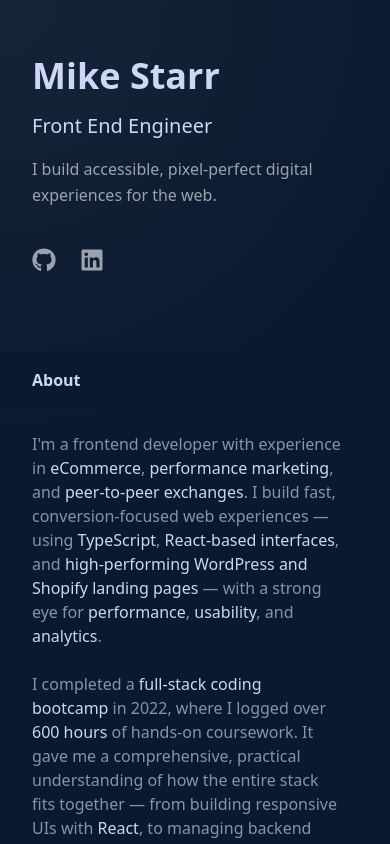
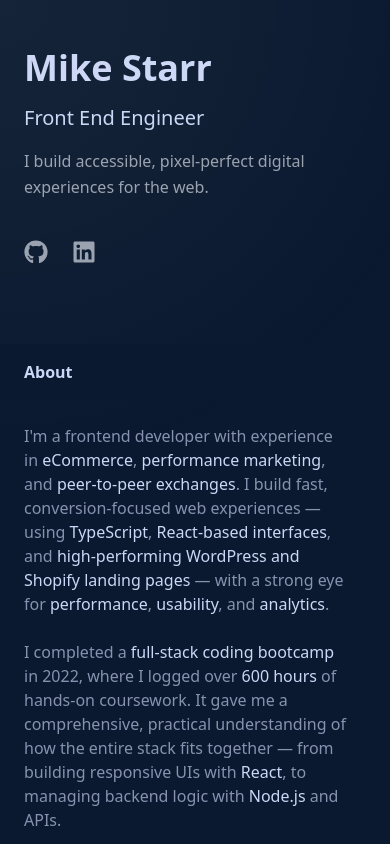
Before and after one commit to mikestarrdev/portfolio-2025, a React (Vite) app: page / in a window 390 px wide. Shown: the top 844 px of the page. Built offline with nearby package versions, Linux system fonts and the light colour scheme.

Commit message:
fix tablet responsiveness

```diff
--- a/src/App.jsx
+++ b/src/App.jsx
@@ -26,7 +26,7 @@ export default function App() {
   return (
     <div className="font-inter bg-[#0a192f] text-[#8892b0]">
       <CursorGradient />
-      <div className="max-w-8xl mx-auto flex flex-col px-4 sm:px-6 lg:flex-row lg:px-12 lg:text-lg">
+      <div className="max-w-8xl mx-auto flex flex-col px-2 sm:px-6 md:px-8 lg:flex-row lg:px-6 lg:text-lg xl:px-10">
         <Sidebar
           sections={sections}
           activeSection={activeSection}
--- a/src/components/Sidebar.jsx
+++ b/src/components/Sidebar.jsx
@@ -1,4 +1,4 @@
-import { FaGithub, FaLinkedin, FaInstagram } from 'react-icons/fa'
+import { FaGithub, FaLinkedin } from 'react-icons/fa'
 
 export const Sidebar = ({
   sections,
@@ -8,7 +8,7 @@ export const Sidebar = ({
   handleScrollToSection,
 }) => {
   return (
-    <aside className="w-full pt-14 pb-6 lg:sticky lg:top-0 lg:h-screen lg:pt-22">
+    <aside className="w-full pt-12 pb-6 sm:pt-14 md:pt-16 lg:sticky lg:top-0 lg:h-screen lg:pt-22">
       <div className="flex h-full flex-col justify-between pr-8 pl-4 lg:max-w-md lg:pr-0 xl:pl-30">
         <div className="space-y-10">
           <div className="space-y-4">
```
